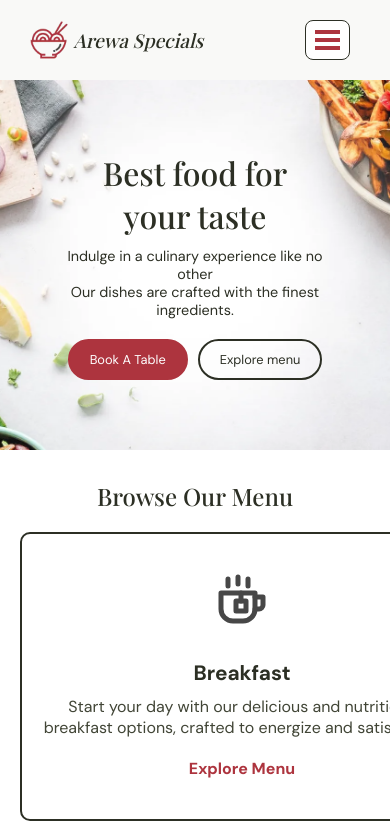
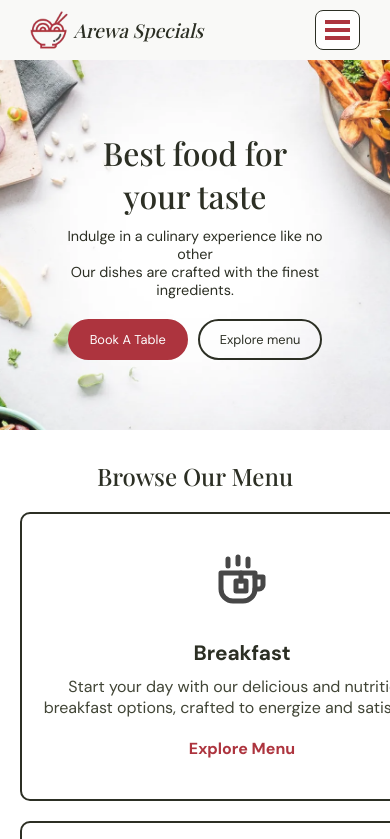
Before and after one commit to devalibello/tasty-food, a React (Create React App) app: page / in a window 390 px wide. Shown: the top 839 px of the page. Built offline with nearby package versions, Linux system fonts and the light colour scheme.

Commit message:
Add new menu 3

```diff
--- a/src/styles/Navbar.css
+++ b/src/styles/Navbar.css
@@ -178,7 +178,7 @@
 }
 
 .menu-section {
-    padding-left: 30px;
+    padding: 0px 20px 0px 30px;
     display: flex;
     justify-content: space-between;
 }
```
